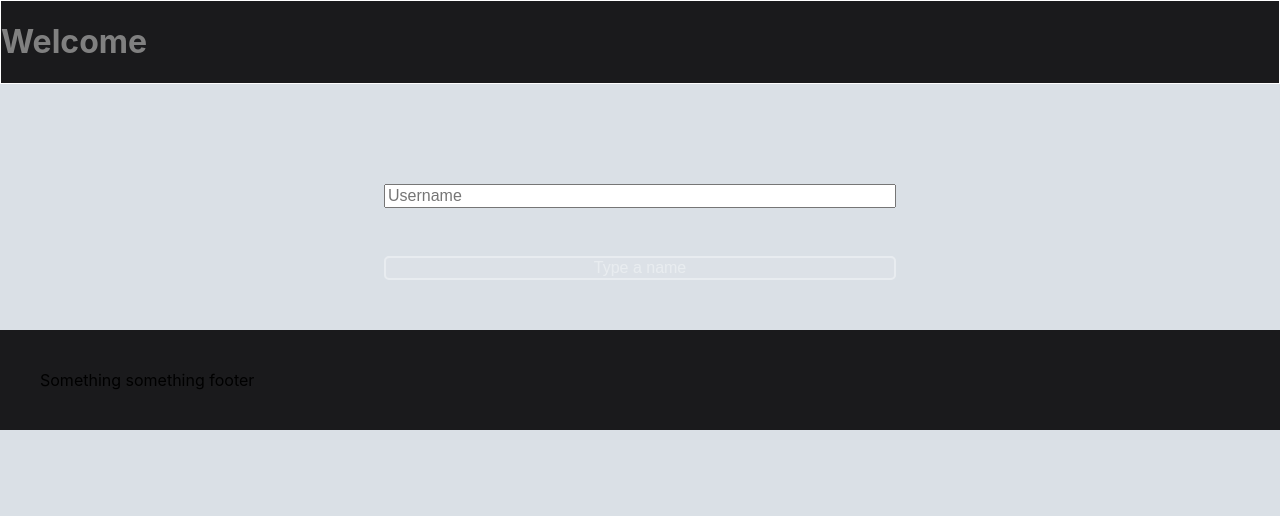
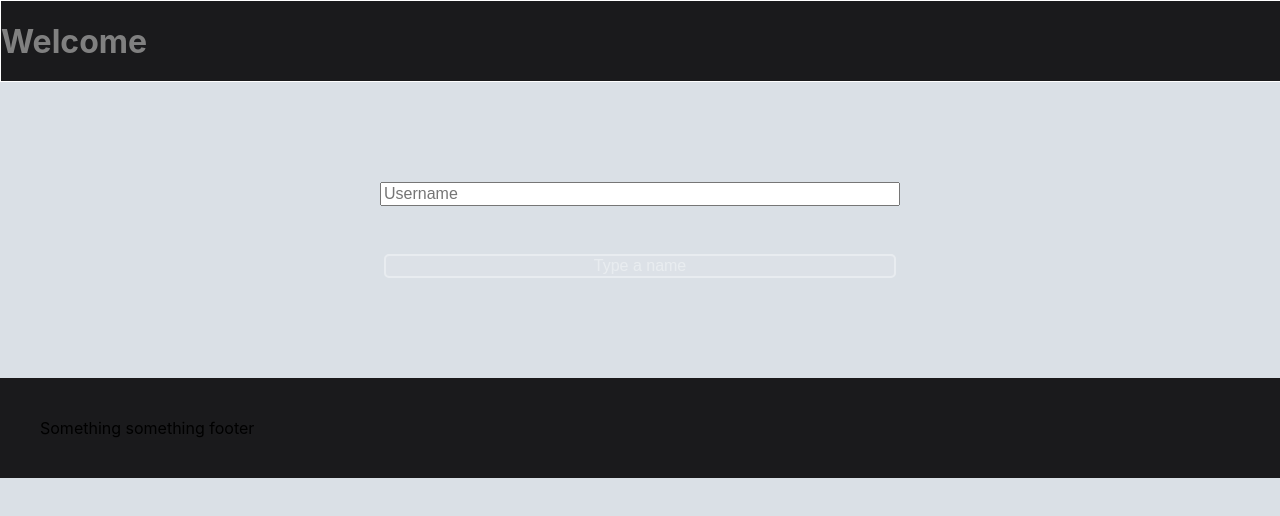
Before and after one commit to ZNBrown/LAP3-Code-Challenge, a React app: page / in a window 1280 px wide. Shown: the top 516 px of the page. Built offline with nearby package versions, Linux system fonts and the light colour scheme.

Commit message:
starts work on card formatting

```diff
--- a/src/App.js
+++ b/src/App.js
@@ -8,13 +8,12 @@ import {Header, Footer} from './layout'
 function App() {
     return (
         <React.Fragment>
+        <Header/>
         <div id="app">
-            <Header/>
             <main>
             <Pages.Search/>
             <Repo/>
             </main>
-
         </div>
         <Footer/>
         </React.Fragment>
--- a/src/components/RepoCard/index.jsx
+++ b/src/components/RepoCard/index.jsx
@@ -1,4 +1,6 @@
 import React from 'react'
+import './style.css';
+
 
 export const Card = ({ repoName, url, forks, openIssues, watchers, language}) => {
     return (
--- /dev/null
+++ b/src/components/RepoCard/style.css
@@ -0,0 +1,3 @@
+.cardCont {
+    border: solid grey 2px;
+}
--- a/src/layout/Footer/style.css
+++ b/src/layout/Footer/style.css
@@ -1,8 +1,5 @@
 #footer {
-    width: 100vw;
-    bottom: 0;
-    position: sticky;
+    flex-shrink: 0;
     background-color: #1a1a1c;
     padding: 40px;
-    margin-top: -50px;
 }
--- a/src/layout/Header/style.css
+++ b/src/layout/Header/style.css
@@ -7,6 +7,7 @@
     color: grey;
     top: 0;
     display: inline-block;
+    height: 80px;
 }
 
 h1 {
--- a/src/styles/index.css
+++ b/src/styles/index.css
@@ -16,9 +16,6 @@
         color: white;
 	}
 }
-* {
-    box-sizing: border-box;
-}
 
 
 body {
@@ -29,12 +26,11 @@ body {
     -webkit-font-smoothing: antialiased;
     -moz-osx-font-smoothing: grayscale;
     display: flex;
-    min-height: 100%;
+    height: 100%;
     flex-direction: column;
 
 }
 
-code {
-    font-family: source-code-pro, Menlo, Monaco, Consolas, 'Courier New',
-      monospace;
-}
+#content {
+    flex: 1 0 auto;
+  }
```
